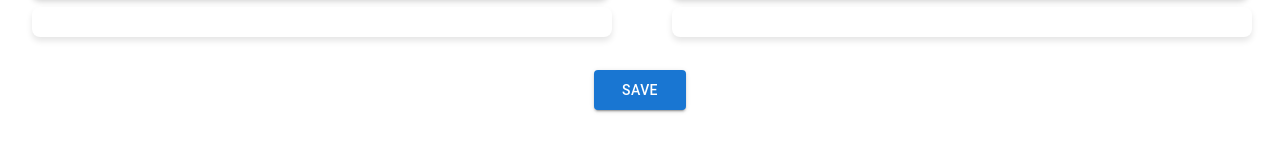
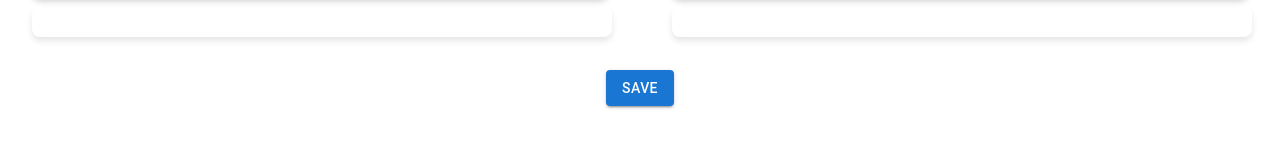
Before and after one commit to ktzanak/rema, a React (Vite) app in the folder rema-frontend/: page /add in a window 1280 px wide. Shown: the part 437-588 px from the top of the page. Built offline with nearby package versions, Linux system fonts and the light colour scheme.

Commit message:
restyled save button to maintain a global style accross components

```diff
--- a/rema-frontend/src/components/AddRecipe.jsx
+++ b/rema-frontend/src/components/AddRecipe.jsx
@@ -140,16 +140,7 @@ export default function AddRecipe() {
       </Row>
       <Row className={styles.inputcontainerbutton}>
         <Col className={styles.ingredientsinstructionsbutton}>
-          <Button
-            variant="contained"
-            color="primary"
-            onClick={saveRecipe}
-            sx={{
-              paddingX: 3.5,
-              paddingY: 1,
-              borderRadius: 1,
-            }}
-          >
+          <Button variant="contained" color="primary" onClick={saveRecipe}>
             Save
           </Button>
         </Col>
```
